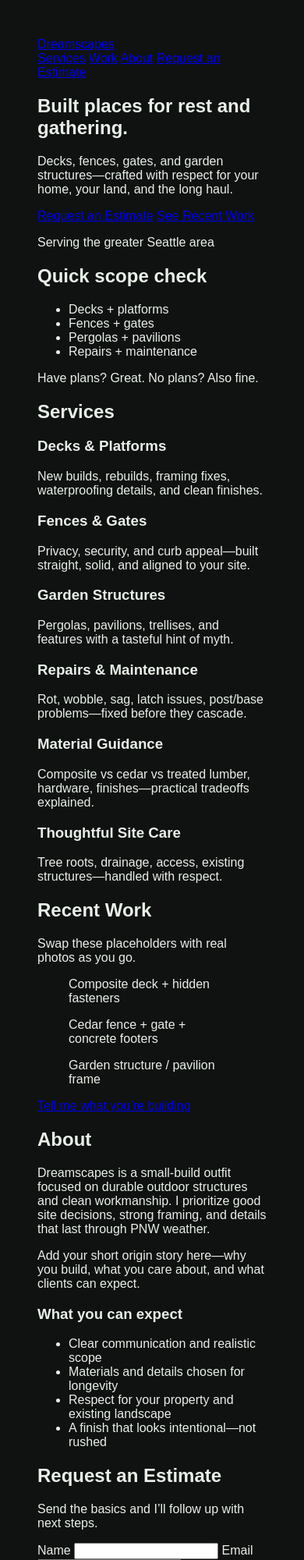
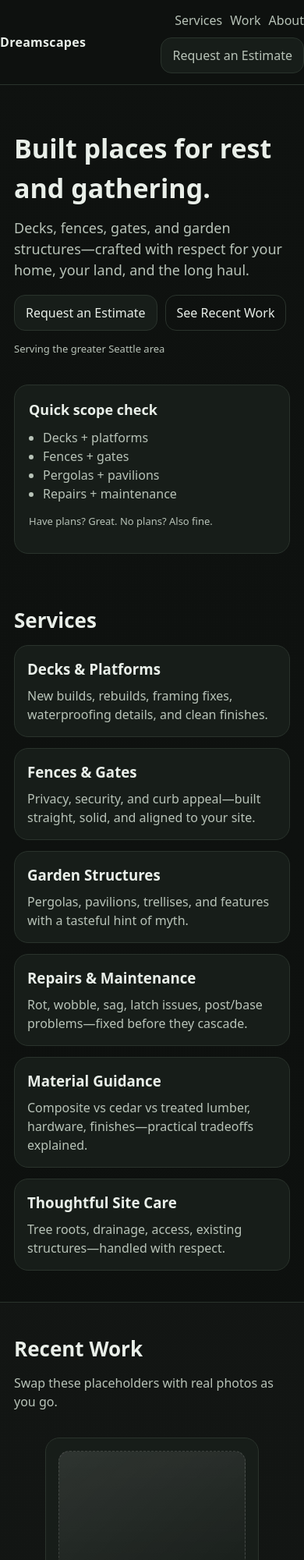
Before and after one commit to cmasonlmt-dotcom/dreamscapes-site, a plain HTML site: page index.html in a window 390 px wide. Shown: the top 2000 px of the page at 78% size. Drawn offline with Linux system fonts and the light colour scheme.

Commit message:
Update styles.css

```diff
--- a/styles.css
+++ b/styles.css
@@ -4,3 +4,153 @@ body {
   color: #e9efe9;
   padding: 40px;
 }
+
+:root{
+  --bg:#0f1210;
+  --card:#171d19;
+  --text:#e9efe9;
+  --muted:#b8c3b8;
+  --line:#2a332c;
+}
+
+*{box-sizing:border-box}
+html,body{margin:0;padding:0}
+body{
+  font-family: system-ui, -apple-system, Segoe UI, Roboto, Arial, sans-serif;
+  background: linear-gradient(180deg,var(--bg),#0b0e0c);
+  color:var(--text);
+  line-height:1.5;
+}
+
+a{color:inherit;text-decoration:none}
+.container{max-width:1100px;margin:0 auto;padding:0 18px}
+
+.site-header{
+  position:sticky; top:0;
+  background: rgba(15,18,16,.85);
+  backdrop-filter: blur(10px);
+  border-bottom:1px solid var(--line);
+  z-index:10;
+}
+.header-inner{
+  display:flex; align-items:center; justify-content:space-between;
+  padding:14px 0;
+}
+.logo{font-weight:700; letter-spacing:.3px}
+.nav{display:flex; gap:14px; align-items:center}
+.nav a{color:var(--muted)}
+.nav a:hover{color:var(--text)}
+
+.btn{
+  display:inline-block;
+  padding:10px 14px;
+  border:1px solid var(--line);
+  border-radius:14px;
+  background: var(--card);
+  color:var(--text);
+}
+.btn:hover{border-color:#3a463d}
+.btn.ghost{background:transparent}
+
+.hero{padding:56px 0 26px}
+.hero-inner{
+  display:grid;
+  grid-template-columns: 1.3fr .7fr;
+  gap:22px;
+  align-items:stretch;
+}
+h1{font-size: clamp(34px, 4vw, 54px); margin:0 0 12px}
+.lead{font-size:18px; color:var(--muted); margin:0 0 18px}
+.micro{font-size:13px; color:var(--muted); margin-top:14px}
+
+.hero-card{
+  background: var(--card);
+  border:1px solid var(--line);
+  border-radius:18px;
+  padding:18px;
+}
+.hero-card h2{margin:0 0 10px; font-size:18px}
+.hero-card ul{margin:0; padding-left:18px; color:var(--muted)}
+.cta-row{display:flex; gap:10px; flex-wrap:wrap}
+
+.section{padding:40px 0}
+.section.alt{background: rgba(255,255,255,.02); border-top:1px solid var(--line); border-bottom:1px solid var(--line)}
+h2{margin:0 0 12px; font-size:26px}
+.sub{margin:0 0 18px; color:var(--muted)}
+
+.grid3{
+  display:grid;
+  grid-template-columns: repeat(3, 1fr);
+  gap:14px;
+}
+.grid2{
+  display:grid;
+  grid-template-columns: repeat(2, 1fr);
+  gap:14px;
+}
+
+.card{
+  background: var(--card);
+  border:1px solid var(--line);
+  border-radius:18px;
+  padding:16px;
+}
+.card h3{margin:0 0 8px}
+.card p{margin:0; color:var(--muted)}
+
+.photo .ph{
+  height:180px;
+  border-radius:14px;
+  background:
+    linear-gradient(135deg, rgba(255,255,255,.06), rgba(0,0,0,0)),
+    linear-gradient(180deg, rgba(255,255,255,.05), rgba(0,0,0,0));
+  border:1px dashed rgba(255,255,255,.15);
+}
+.photo figcaption{margin-top:10px; color:var(--muted); font-size:14px}
+
+.two-col{
+  display:grid;
+  grid-template-columns: 1fr 1fr;
+  gap:16px;
+  align-items:start;
+}
+
+.form{
+  max-width:720px;
+  background: var(--card);
+  border:1px solid var(--line);
+  border-radius:18px;
+  padding:16px;
+}
+label{display:block; color:var(--muted); font-size:14px}
+input, select, textarea{
+  width:100%;
+  margin-top:6px;
+  padding:10px 12px;
+  border-radius:14px;
+  border:1px solid var(--line);
+  background: rgba(0,0,0,.15);
+  color:var(--text);
+  outline:none;
+}
+.checkbox{display:flex; gap:10px; align-items:center; margin:10px 0 14px}
+.checkbox input{width:auto; margin:0}
+
+.site-footer{
+  padding:22px 0;
+  border-top:1px solid var(--line);
+  color:var(--muted);
+}
+.footer-inner{
+  display:flex;
+  justify-content:space-between;
+  gap:12px;
+  flex-wrap:wrap;
+}
+
+@media (max-width: 900px){
+  .hero-inner{grid-template-columns:1fr}
+  .grid3{grid-template-columns:1fr}
+  .two-col{grid-template-columns:1fr}
+  .nav{gap:10px; flex-wrap:wrap; justify-content:flex-end}
+}
```
